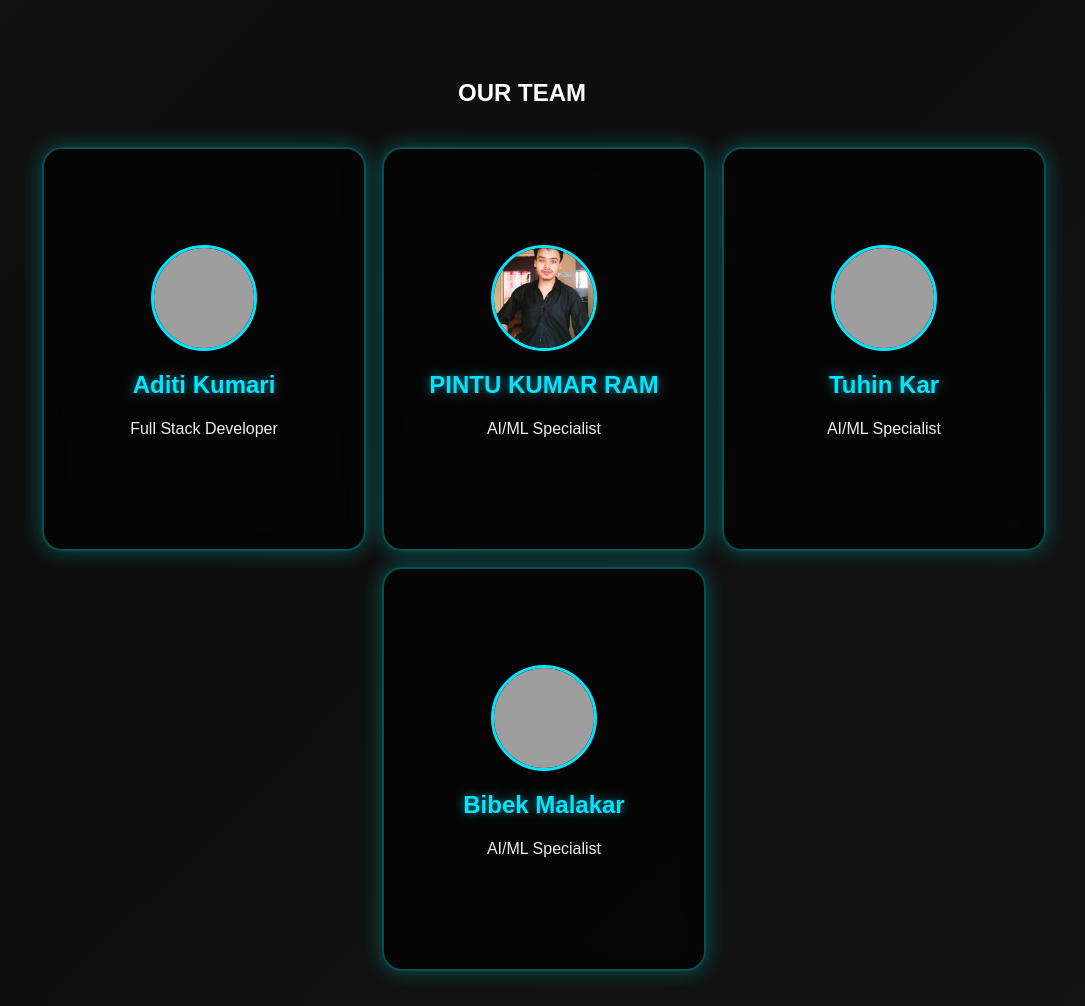
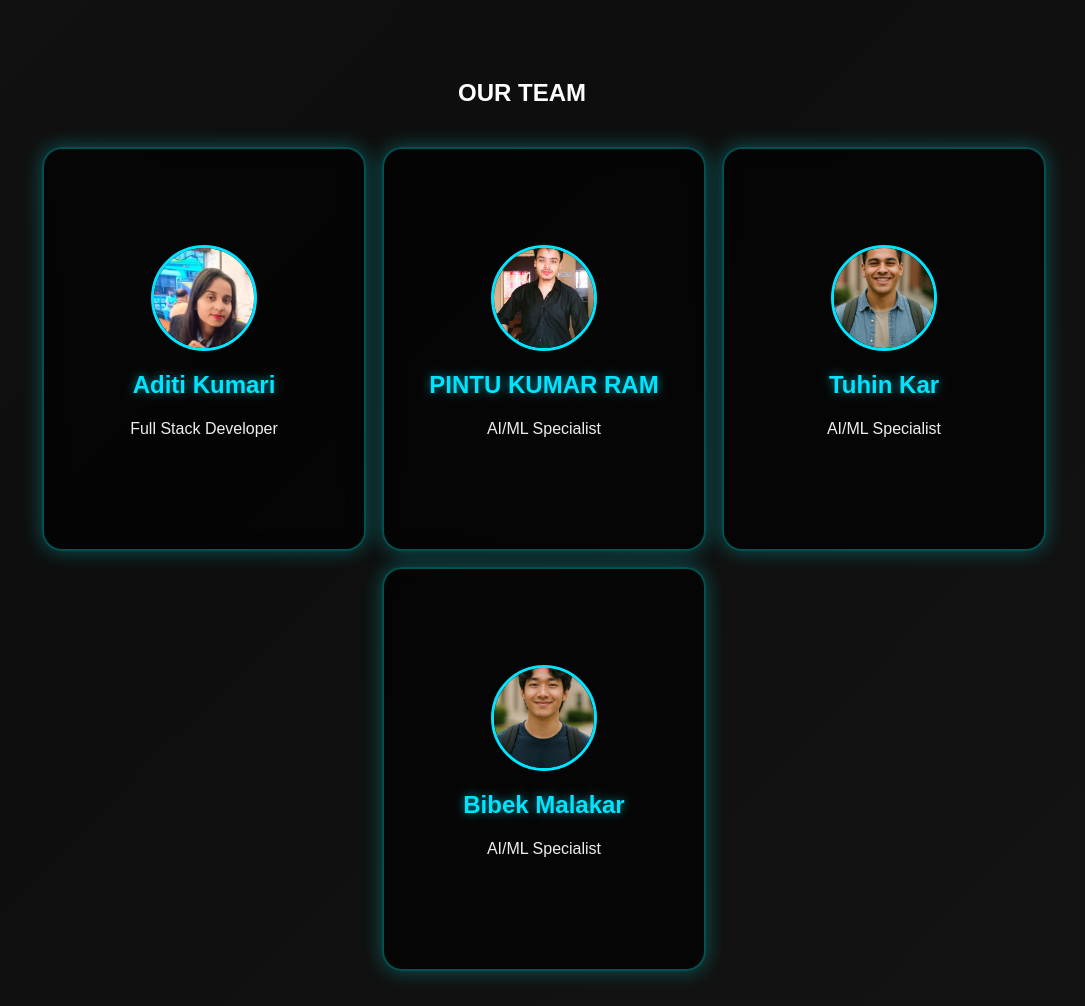
Before and after one commit to pintukumarram/KancerCare, a Flask app: page / in a window 1280 px wide. Shown: the part 2500-3506 px from the top of the page, without its empty margins (118-1203 px from the left). Run offline with Flask 3, Linux system fonts and the light colour scheme; parts of the project's set-up code (start-up, migrations or seed data) failed here and were passed over; grey boxes are pictures that could not be loaded.

Commit message:
updated profile

```diff
--- a/templates/index.html
+++ b/templates/index.html
@@ -205,7 +205,7 @@
     <div class="flip-container" data-aos="flip-left">
       <div class="flipper">
         <div class="team-card front">
-          <img src="static/images/aditi.jpeg" alt="Aditi Kumari" class="team-img" />
+          <img src="static/images/aditi_01.jpeg" alt="Aditi Kumari" class="team-img" />
           <h3 class="team-name">Aditi Kumari</h3>
           <p class="team-role">Full Stack Developer</p>
         </div>
@@ -222,13 +222,13 @@
     <div class="flip-container" data-aos="flip-left">
       <div class="flipper">
         <div class="team-card front">
-          <img src="static/images/pintu.jpeg" alt="John Doe" class="team-img" />
+          <img src="static/images/pintu.jpeg" alt="pintu kumar ram" class="team-img" />
           <h3 class="team-name">PINTU KUMAR RAM</h3>
           <p class="team-role">AI/ML Specialist</p>
         </div>
         <div class="team-card back">
           <p class="team-description">Focused on deep learning algorithms and cancer stage prediction models.</p>
-          <a href="https://github.com/johndoe" class="github-link" target="_blank">
+          <a href="https://github.com/pintukumarram" class="github-link" target="_blank">
             <i class="fab fa-github"></i> GitHub
           </a>
         </div>
@@ -239,7 +239,7 @@
     <div class="flip-container" data-aos="flip-left">
       <div class="flipper">
         <div class="team-card front">
-          <img src="static/images/bg.png" alt="Tuhin Kar" class="team-img" />
+          <img src="static/images/tuhin_01.png" alt="Tuhin Kar" class="team-img" />
           <h3 class="team-name">Tuhin Kar</h3>
           <p class="team-role">AI/ML Specialist</p>
         </div>
@@ -256,7 +256,7 @@
     <div class="flip-container" data-aos="flip-left">
       <div class="flipper">
         <div class="team-card front">
-          <img src="static/images/bibek.jpg" alt="Bibek Malakar" class="team-img" />
+          <img src="static/images/bibek.png" alt="Bibek Malakar" class="team-img" />
           <h3 class="team-name">Bibek Malakar</h3>
           <p class="team-role">AI/ML Specialist</p>
         </div>
```
